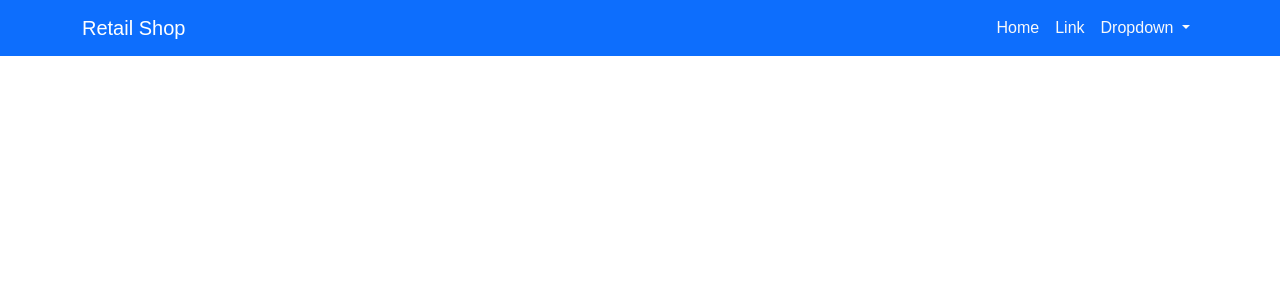
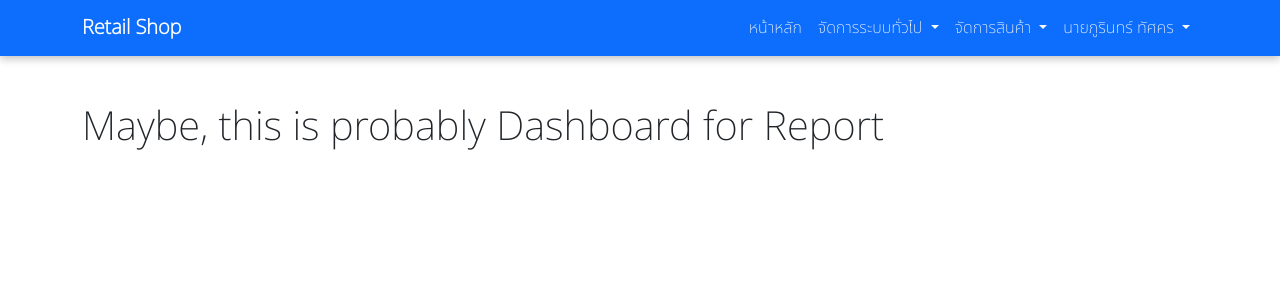
Before and after one commit to Poorin806/RetailShop, a PHP site: page / in a window 1280 px wide. Shown: the top 300 px of the page. Run offline with PHP 8.4, Linux system fonts and the light colour scheme; some libraries are stand-ins or nearby versions.

Commit message:
Province Management

```diff
--- a/import/css.php
+++ b/import/css.php
@@ -1,11 +1,19 @@
 <!-- Style CSS -->
-<link rel="stylesheet" href="style.css">
+<link rel="stylesheet" href="/RetailShop/style.css">
 
 <!-- Bootstrap CSS -->
 <link href="https://cdn.jsdelivr.net/npm/bootstrap@5.3.0/dist/css/bootstrap.min.css" rel="stylesheet">
+
+<!-- Bootstrap Icon CDN -->
+<link rel="stylesheet" href="https://cdn.jsdelivr.net/npm/bootstrap-icons@1.10.5/font/bootstrap-icons.css">
 
 <!-- SweetAlert JS -->
 <script src="https://cdn.jsdelivr.net/npm/sweetalert2@11"></script>
 
 <!-- Website Main Icon -->
-<link rel="shortcut icon" href="image/TATC.png" type="image/x-icon">
+<link rel="shortcut icon" href="/RetailShop/image/TATC.png" type="image/x-icon">
+
+<!-- Google Font (Noto Sans Thai) -->
+<link rel="preconnect" href="https://fonts.googleapis.com">
+<link rel="preconnect" href="https://fonts.gstatic.com" crossorigin>
+<link href="https://fonts.googleapis.com/css2?family=Noto+Sans+Thai:wght@200&display=swap" rel="stylesheet">
--- /dev/null
+++ b/import/navbar.php
@@ -0,0 +1,47 @@
+<!-- Navbar -->
+<nav class="navbar navbar-expand-lg bg-primary" data-bs-theme="dark" style="box-shadow: rgba(0, 0, 0, 0.24) 0px 3px 8px;">
+        <div class="container align-items-center">
+            <a class="navbar-brand fw-bold" href="/RetailShop/">Retail Shop</a>
+            <button class="navbar-toggler" type="button" data-bs-toggle="collapse" data-bs-target="#main-nav-item" aria-controls="main-nav-item" aria-expanded="false" aria-label="Toggle navigation">
+                <span class="navbar-toggler-icon"></span>
+            </button>
+            <div class="collapse navbar-collapse ms-auto" id="main-nav-item">
+                <ul class="navbar-nav ms-auto mb-2 mb-lg-0">
+                    <li class="nav-item">
+                        <a class="nav-link text-light" href="/RetailShop/index.php">หน้าหลัก</a>
+                    </li>
+                    <li class="nav-item dropdown">
+                        <a class="nav-link dropdown-toggle text-light" href="#" role="button" data-bs-toggle="dropdown" aria-expanded="false">
+                            จัดการระบบทั่วไป
+                        </a>
+                        <ul class="dropdown-menu">
+                            <li><a class="dropdown-item text-light" href="/RetailShop/management/province.php">จัดการ จังหวัด</a></li>
+                            <li><a class="dropdown-item text-light" href="#">จัดการ ชั้นวางสินค้า</a></li>
+                            <li><a class="dropdown-item text-light" href="#">จัดการ ประเภทสินค้า</a></li>
+                            <li><a class="dropdown-item text-light" href="#">จัดการ ข้อมูลพนักงาน</a></li>
+                            <li><a class="dropdown-item text-light" href="#">จัดการ ข้อมูลลูกค้า</a></li>
+                            <li><a class="dropdown-item text-light" href="#">จัดการ ข้อมูลตัวแทนจำหน่าย</a></li>
+                            <li><a class="dropdown-item text-light" href="#">จัดการ ข้อมูลสินค้า</a></li>
+                        </ul>
+                    </li>
+                    <li class="nav-item dropdown">
+                        <a class="nav-link dropdown-toggle text-light" href="#" role="button" data-bs-toggle="dropdown" aria-expanded="false">
+                            จัดการสินค้า
+                        </a>
+                        <ul class="dropdown-menu">
+                            <li><a class="dropdown-item text-light" href="#">ขายสินค้า</a></li>
+                            <li><a class="dropdown-item text-light" href="#">คืนสินค้า</a></li>
+                        </ul>
+                    </li>
+                    <li class="nav-item dropdown">
+                        <a class="nav-link dropdown-toggle text-light" href="#" role="button" data-bs-toggle="dropdown" aria-expanded="false">
+                            นายภูรินทร์ ทัศคร
+                        </a>
+                        <ul class="dropdown-menu">
+                            <li><a class="dropdown-item text-light" href="#">ออกจากระบบ</a></li>
+                        </ul>
+                    </li>
+                </ul>
+            </div>
+        </div>
+    </nav>
--- a/index.php
+++ b/index.php
@@ -11,35 +11,11 @@
 <body>
 
     <!-- Navbar -->
-    <nav class="navbar navbar-expand-lg bg-primary" data-bs-theme="dark">
-        <div class="container">
-            <a class="navbar-brand" href="#">Retail Shop</a>
-            <button class="navbar-toggler" type="button" data-bs-toggle="collapse" data-bs-target="#main-nav-item" aria-controls="main-nav-item" aria-expanded="false" aria-label="Toggle navigation">
-                <span class="navbar-toggler-icon"></span>
-            </button>
-            <div class="collapse navbar-collapse ms-auto" id="main-nav-item">
-                <ul class="navbar-nav ms-auto mb-2 mb-lg-0">
-                    <li class="nav-item">
-                        <a class="nav-link text-light" href="#">Home</a>
-                    </li>
-                    <li class="nav-item">
-                        <a class="nav-link text-light" href="#">Link</a>
-                    </li>
-                    <li class="nav-item dropdown">
-                        <a class="nav-link dropdown-toggle text-light" href="#" role="button" data-bs-toggle="dropdown" aria-expanded="false">
-                            Dropdown
-                        </a>
-                        <ul class="dropdown-menu">
-                            <li><a class="dropdown-item" href="#">Action</a></li>
-                            <li><a class="dropdown-item" href="#">Another action</a></li>
-                            <li><hr class="dropdown-divider"></li>
-                            <li><a class="dropdown-item" href="#">Something else here</a></li>
-                        </ul>
-                    </li>
-                </ul>
-            </div>
-        </div>
-    </nav>
+    <?php include_once "import/navbar.php" ?>
+
+    <div class="mt-5 container">
+        <h1>Maybe, this is probably Dashboard for Report</h1>
+    </div>
 
     <!-- Essentials JS -->
     <?php include_once "import/js.php"; ?>
--- a/style.css
+++ b/style.css
@@ -2,6 +2,5 @@
     padding: 0;
     margin: 0;
     box-sizing: border-box;
-
-    font-family: Arial, Helvetica, sans-serif;
+    font-family: 'Noto Sans Thai', Arial, sans-serif;
 }
```
Also changed, not shown: management/province.php (added, +63 -0 lines).
